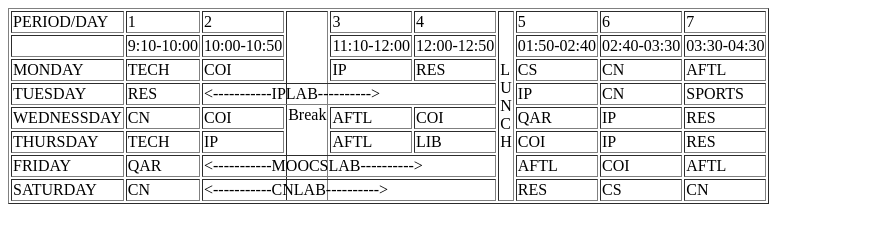
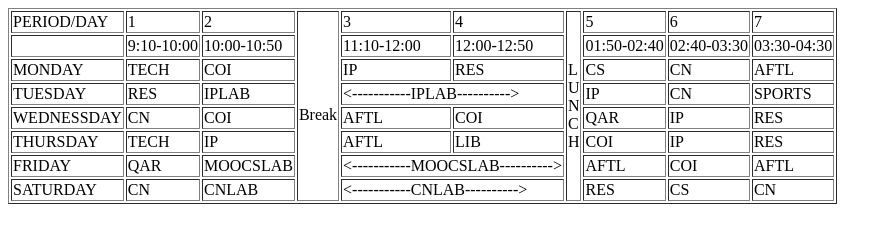
Before and after one commit to hemanth-bavirisetty/InternetProgramming, a plain HTML site: page experiment-2/b/index.html in a window 1280 px wide. Shown: the whole page, without its empty margins (0-892 px from the left). Drawn offline with Linux system fonts and the light colour scheme.

Commit message:
Modifications in exp-2(a)

```diff
--- a/experiment-2/b/index.html
+++ b/experiment-2/b/index.html
@@ -36,7 +36,8 @@
           <tr>
             <td>TUESDAY</td>
             <td>RES</td>
-            <td colspan="4">&lt;-----------IPLAB----------&gt;</td>
+            <td>IPLAB</td>
+            <td colspan="2">&lt;-----------IPLAB----------&gt;</td>
             <td>IP</td>
             <td>CN</td>
             <td>SPORTS</td>
@@ -64,7 +65,8 @@
           <tr>
             <td>FRIDAY</td>
             <td>QAR</td>
-            <td colspan="4">&lt;-----------MOOCSLAB----------&gt;</td>
+            <td>MOOCSLAB</td>
+            <td colspan="2">&lt;-----------MOOCSLAB----------&gt;</td>
             <td>AFTL</td>
             <td>COI</td>
             <td>AFTL</td>
@@ -72,7 +74,8 @@
           <tr>
             <td>SATURDAY</td>
             <td>CN</td>
-            <td colspan="4">&lt;-----------CNLAB----------&gt;</td>
+            <td>CNLAB</td>
+            <td colspan="2">&lt;-----------CNLAB----------&gt;</td>
             <td>RES</td>
             <td>CS</td>
             <td>CN</td>
```
